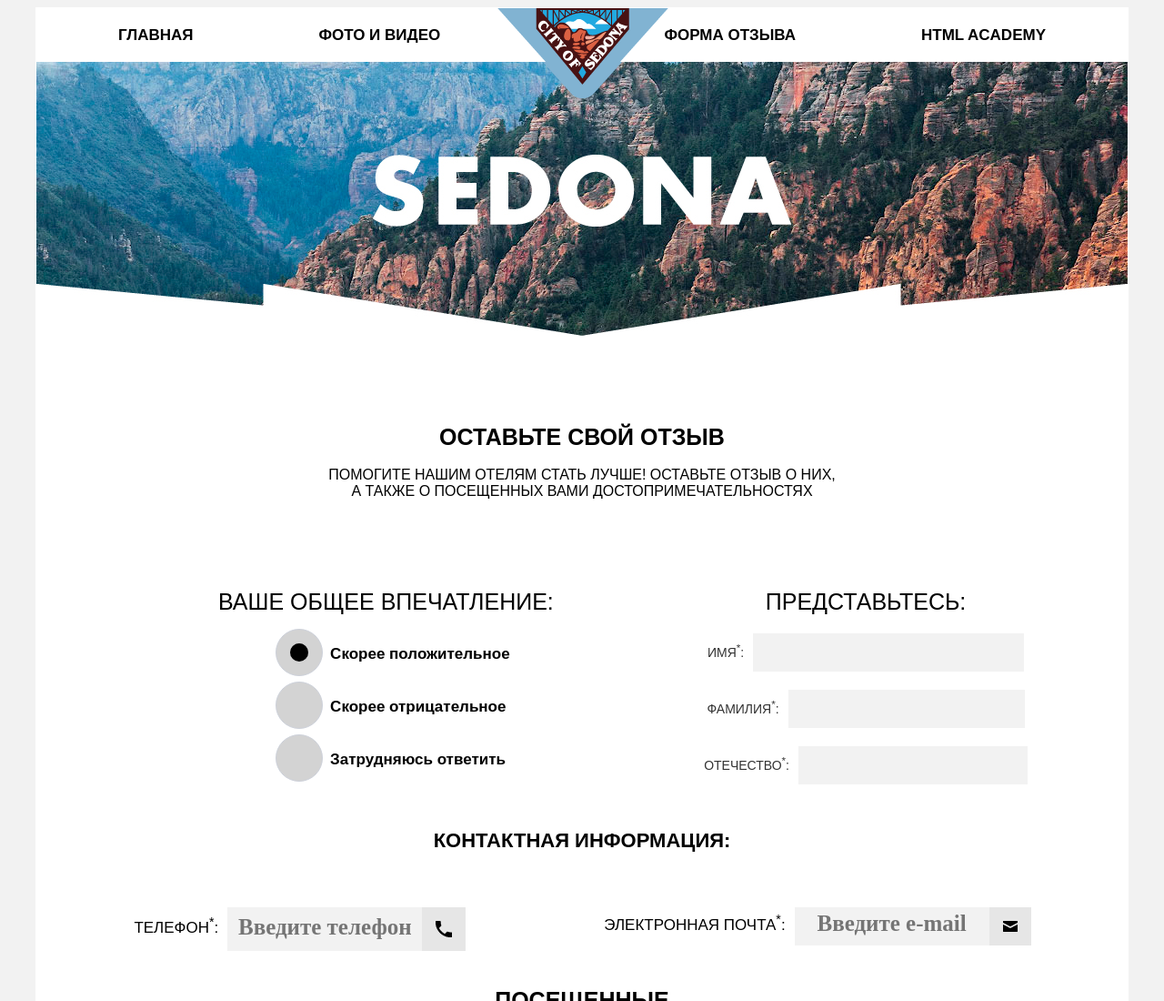
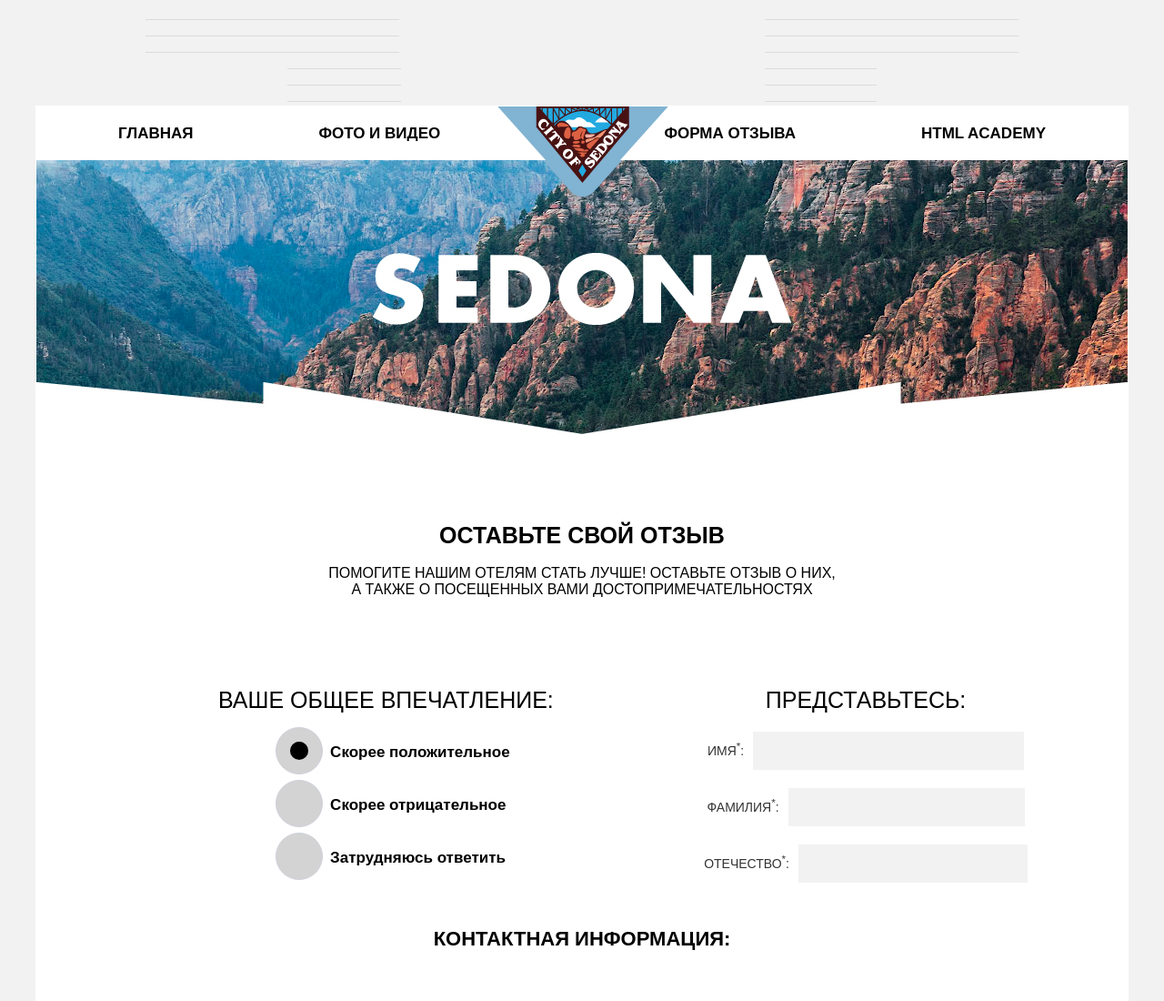
Before and after one commit to gex194/gex194, a plain HTML site: page index.html in a window 1280 px wide. Shown: the top 1100 px of the page at 91% size. Drawn offline with nearby package versions, Linux system fonts and the light colour scheme.

Commit message:
lines
added lines

```diff
--- a/index.html
+++ b/index.html
@@ -26,7 +26,17 @@
  <body>
      <div class="header">
 
-         <!-- HEADER MENU -->
+         <!--- LINES -->
+         <span class="lines" id="line1"><img src="img/line.png"></span>
+         <span class="lines" id="line2"><img src="img/line.png"></span>
+         <span class="lines" id="line3"><img src="img/line.png"></span>
+
+         <span class="lines" id="line1-tablet"><img src="img/line-tablet.png"></span>
+         <span class="lines" id="line2-tablet"><img src="img/line-tablet.png"></span>
+         <span class="lines" id="line3-tablet"><img src="img/line-tablet.png"></span>
+
+
+         <!--- HEADER MENU -->
 
      <div class="menu layout-positioner">
          <div class="menu main"><a href=#>Главная</a></div>
```
Also changed, not shown: img/line-tablet.png (added), img/line.png (added).
